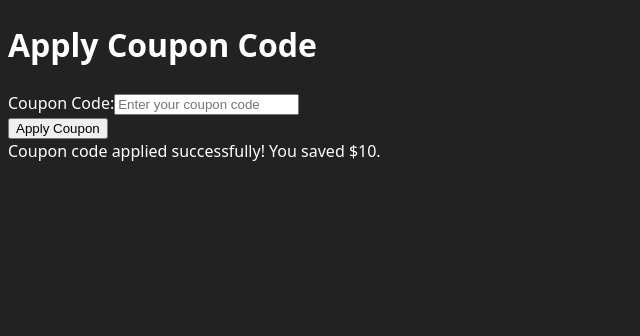
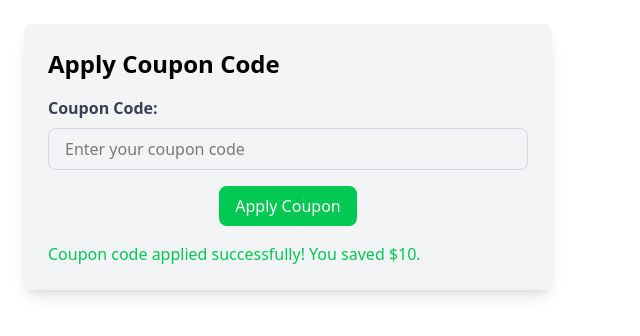
Before and after one commit to Ayomide-Philip/urlShortener, a React (Vite) app: page / in a window 1280 px wide. Shown: the top 336 px of the page, without its empty margins (0-640 px from the left). Built offline with nearby package versions, Linux system fonts and the light colour scheme.

Commit message:
feat: remove default styles and import Tailwind CSS in index.css

```diff
--- a/src/index.css
+++ b/src/index.css
@@ -1,7 +1 @@
-:root {
-  font-family: system-ui, Avenir, Helvetica, Arial, sans-serif;
-  line-height: 1.5;
-  font-weight: 400;
-  color: white;
-  background-color: rgb(34, 34, 34);
-}
+@import "tailwindcss";
```
